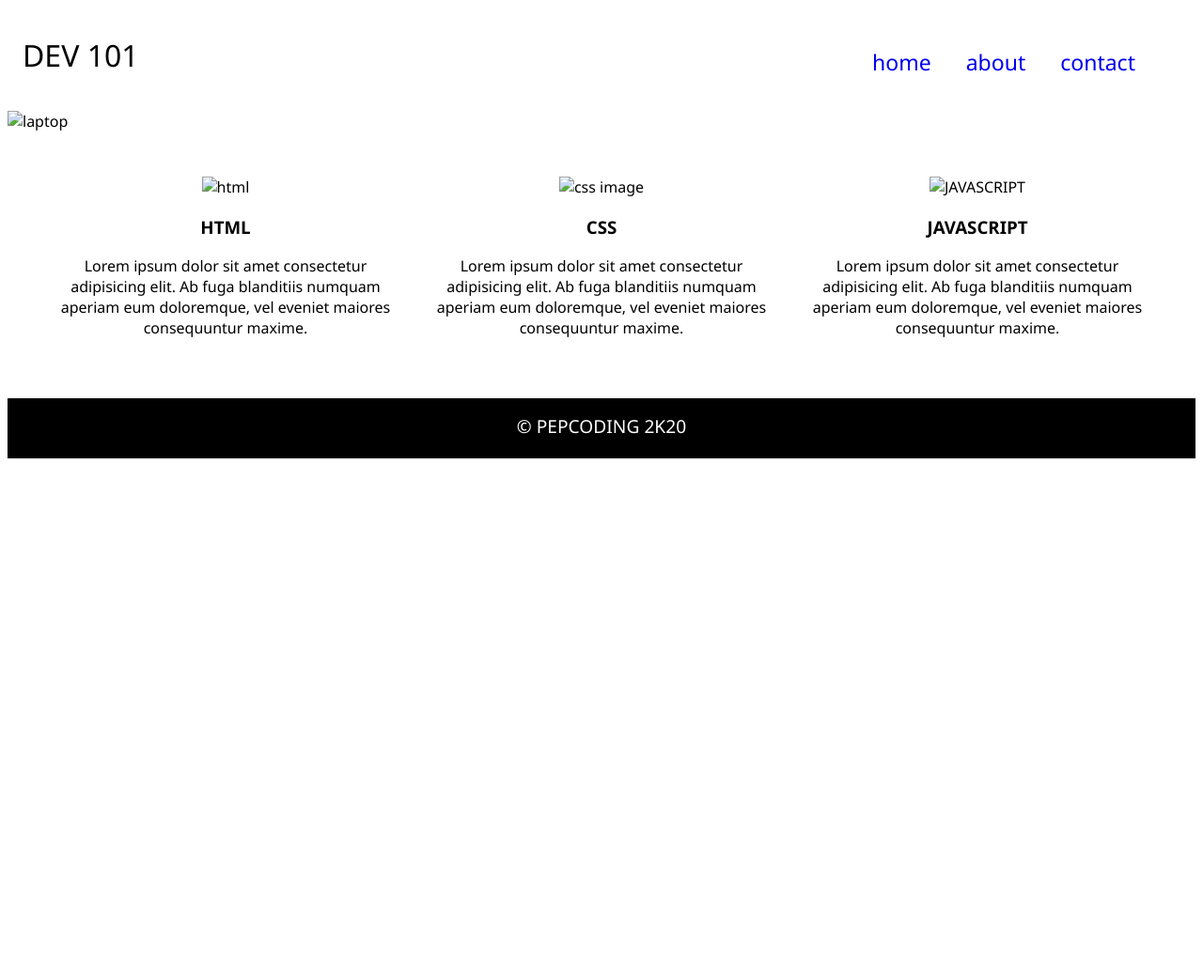
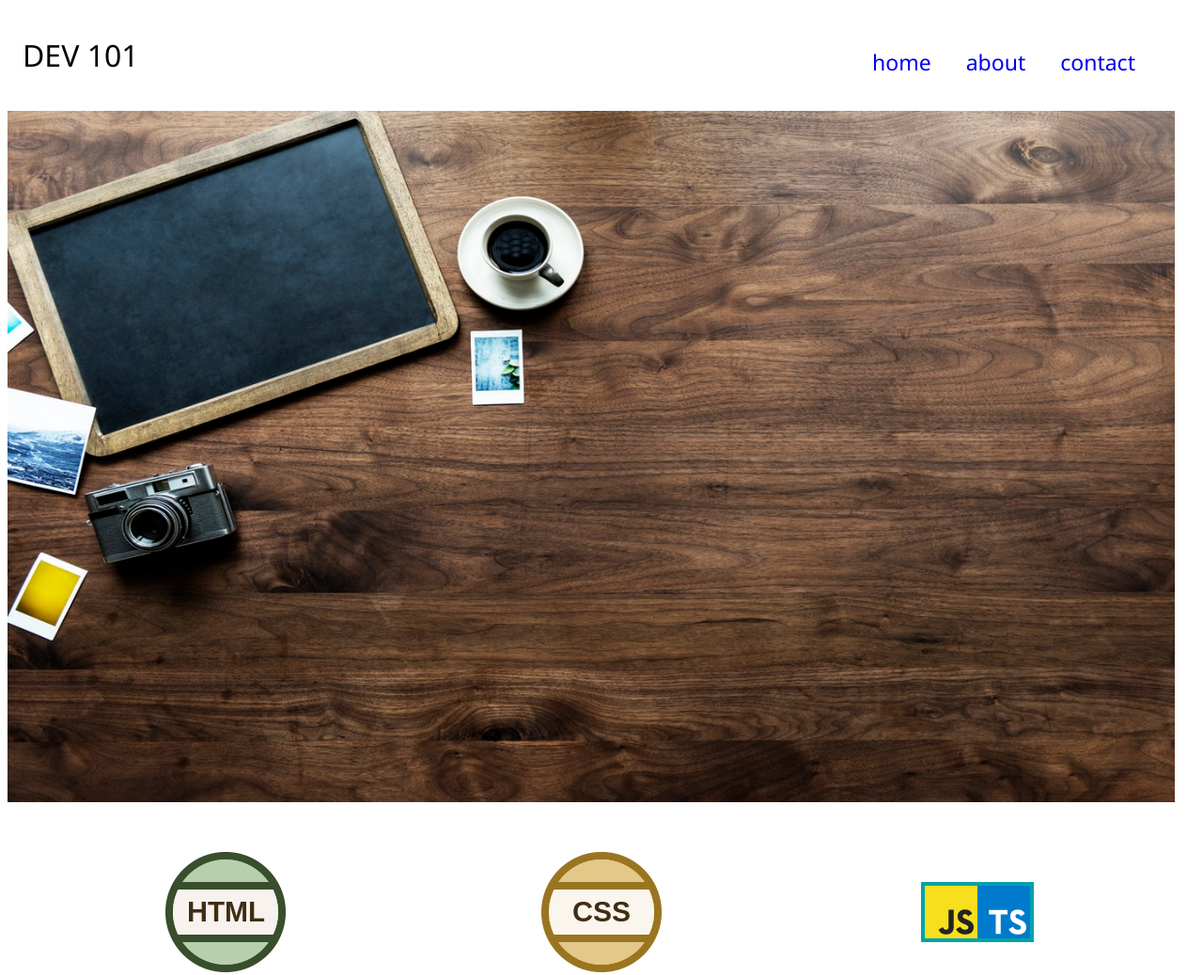
Before and after one commit to jaiagnihotri28/FirstSite, a plain HTML site: page index.html in a window 1280 px wide. Shown: the top 1038 px of the page at 94% size. Before the commit the page ends 800 px from the top, so only its background shows below. Drawn offline with Linux system fonts and the light colour scheme.

Commit message:
Update index.html

```diff
--- a/index.html
+++ b/index.html
@@ -25,12 +25,12 @@
 </header>
 
 
-<img src = "lap.jpeg" class = "showcase" alt = "laptop">
+<img src = "final/lap.jpeg" class = "showcase" alt = "laptop">
 <article>
 <div class="container">
 
 
-<img src = "html.png" alt = "html">
+<img src = "final/html.png" alt = "html">
 
 <h3>HTML</h3>
 
@@ -40,7 +40,7 @@
 </div>
 
 <div class = "container">
-<img src = "css.png" alt = "css image">
+<img src = "final/css.png" alt = "css image">
 
 <h3>CSS</h3>
 
@@ -51,7 +51,7 @@
 
 <div class="container">
 
-<img src = "icon.png" alt = "JAVASCRIPT">
+<img src = "final/icon.png" alt = "JAVASCRIPT">
 <h3>JAVASCRIPT</h3>
 
 <p>Lorem ipsum dolor sit amet consectetur adipisicing elit.
```
